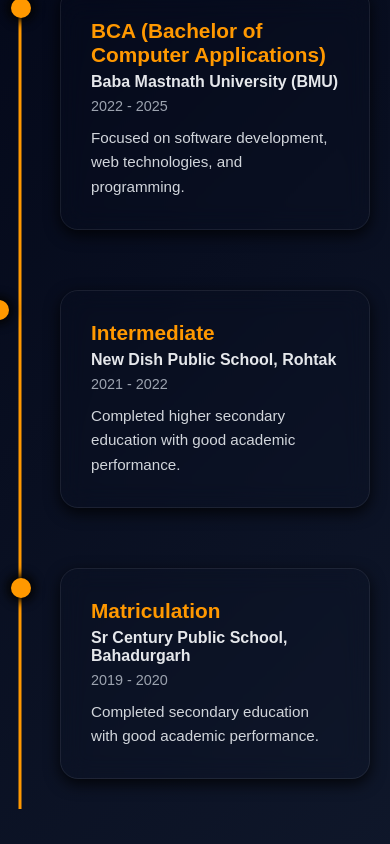
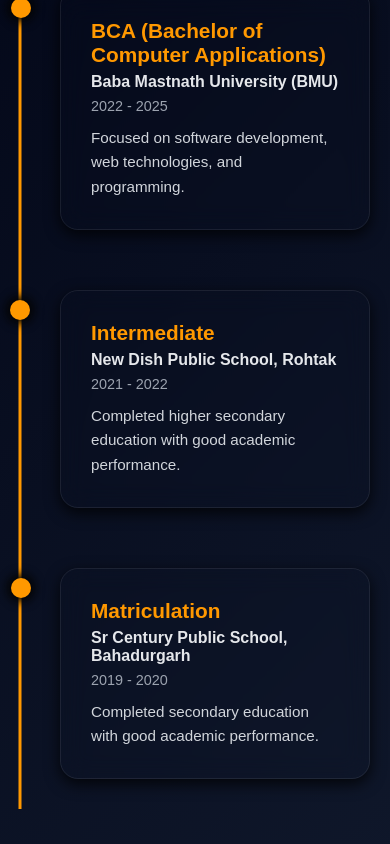
Before and after one commit to Ejaz-Ahmad18/PORTFOLIO, a React (Vite) app: page / in a window 390 px wide. Shown: the part 6793-7637 px from the top of the page. Built offline with nearby package versions, Linux system fonts and the light colour scheme.

Commit message:
Timeline-Fixed-Dot

```diff
--- a/src/Components/Educations/Educations.css
+++ b/src/Components/Educations/Educations.css
@@ -137,6 +137,9 @@
   .edu-item.right {
     left: 0;
   }
+  .edu-item.right .edu-dot {
+  left:10px;
+}
 
   .edu-dot {
     left: 11px;
```
